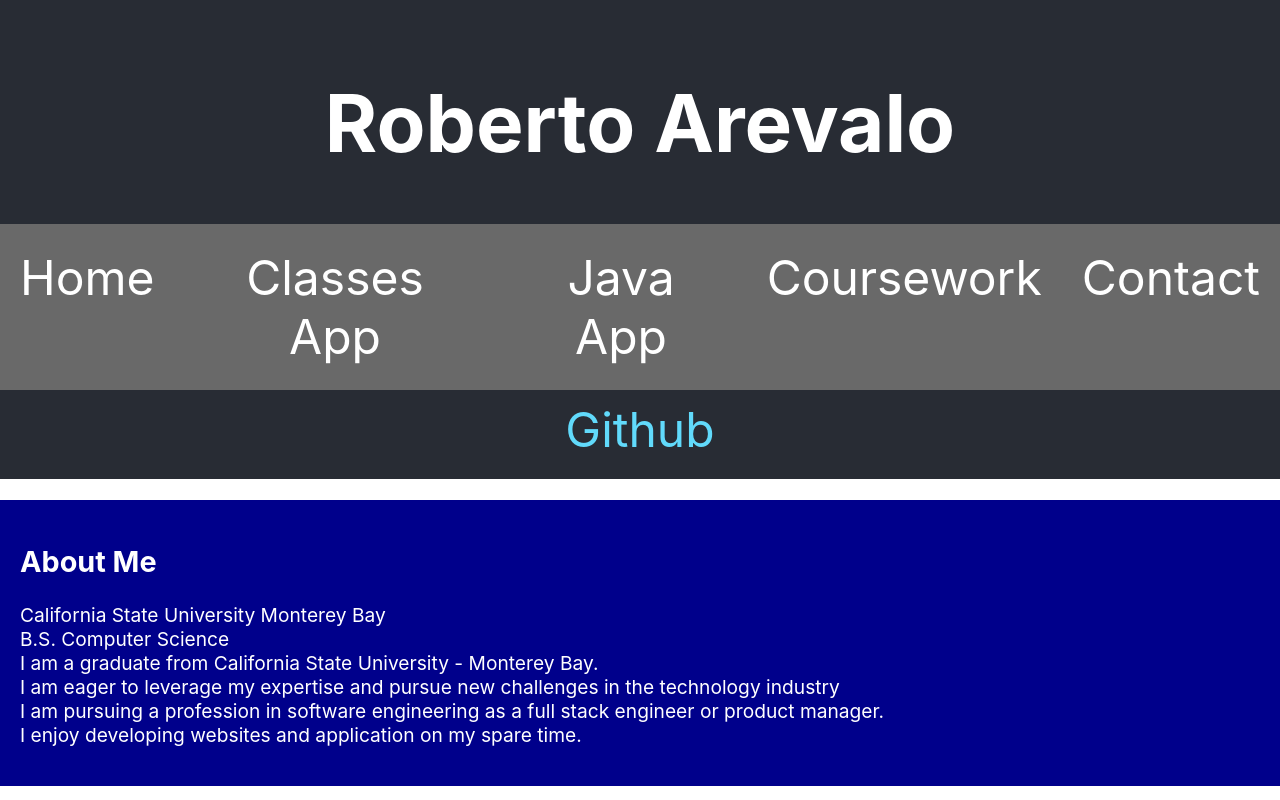
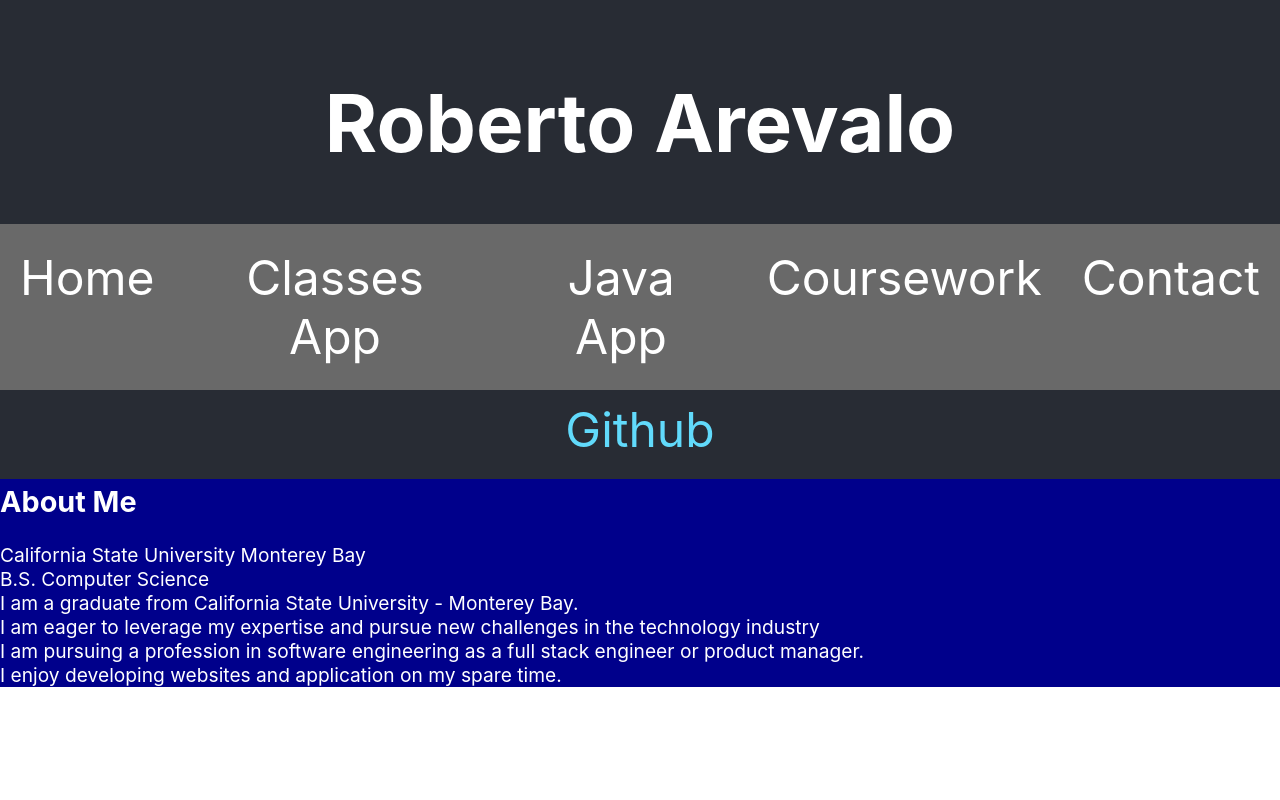
Before and after one commit to RobertoAArevalo/RobertoArevalo, a React (Create React App) app: page / in a window 1280 px wide. Built offline with nearby package versions, Linux system fonts and the light colour scheme.

Commit message:
Changed to a Single Page Application (SPA)

```diff
--- a/src/App.css
+++ b/src/App.css
@@ -1,10 +1,14 @@
+.App-header {
+  position: relative; /* or static */
+}
+
 .App {
-  margin-top: 500px;
+  padding-top: 5vh;
 }
 
 .App-body {
   margin-top: 20px;
-  padding: 20px;
+  padding-top: 50vh; /* Padding adjusts based on viewport height */
   background-color: darkblue;
   text-align: left;
   font-size: 1.2em;
@@ -78,4 +82,3 @@
   background-color: #282c34;
   border-radius: 4px;
 }
-/*.*/
```
Also changed, not shown: 1 other file (tests, documents, lock files or other folders).
